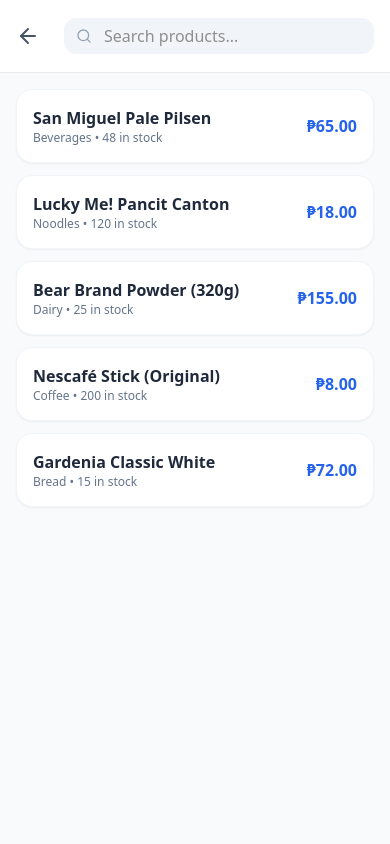
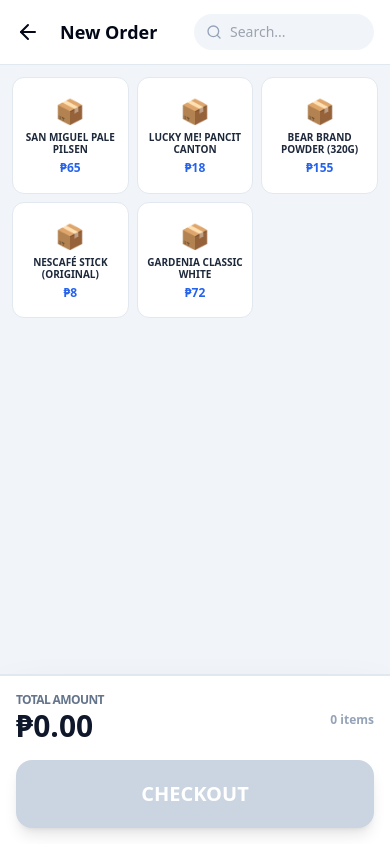
Before and after one commit to torralbaronnel-source/sg-741b921f-0688-4daf-a459-3e921582f4b4-1772127325, a Next.js app: page /pos in a window 390 px wide. Built offline with nearby package versions, Linux system fonts and the light colour scheme.

Commit message:
feat(pos): Implement mobile-first 3-col product grid and instant cart

```diff
--- a/src/pages/pos.tsx
+++ b/src/pages/pos.tsx
@@ -1,39 +1,31 @@
 import React, { useState, useMemo } from "react";
 import { SEO } from "@/components/SEO";
+import { ArrowLeft, Search, Plus, Minus, Trash2, ShoppingCart, CheckCircle2, X } from "lucide-react";
+import Link from "next/link";
 import { INITIAL_PRODUCTS } from "@/lib/mock-data";
-import { Product, CartItem } from "@/types/pos";
-import {
-  ArrowLeft,
-  Search,
-  ShoppingCart,
-  Plus,
-  Minus,
-  Trash2,
-  CheckCircle2
-} from "lucide-react";
-import Link from "next/link";
-import { Button } from "@/components/ui/button";
-import { Input } from "@/components/ui/input";
-import { cn } from "@/lib/utils";
+import { Product, CartItem, Transaction } from "@/types/pos";
 
 export default function POSPage() {
-  const [products] = useState<Product[]>(INITIAL_PRODUCTS);
   const [cart, setCart] = useState<CartItem[]>([]);
   const [searchQuery, setSearchQuery] = useState("");
-  const [showCheckout, setShowCheckout] = useState(false);
+  const [isCheckout, setIsCheckout] = useState(false);
+  const [isReceipt, setIsReceipt] = useState(false);
+  const [lastTransaction, setLastTransaction] = useState<Transaction | null>(null);
+  const [paymentMethod, setPaymentMethod] = useState<string | null>(null);
 
+  // Filter products based on search
   const filteredProducts = useMemo(() => {
-    return products.filter(p =>
-      p.name.toLowerCase().includes(searchQuery.toLowerCase()) ||
-      p.category.toLowerCase().includes(searchQuery.toLowerCase())
+    return INITIAL_PRODUCTS.filter((p) =>
+      p.name.toLowerCase().includes(searchQuery.toLowerCase())
     );
-  }, [products, searchQuery]);
+  }, [searchQuery]);
 
+  // High-speed cart operations
   const addToCart = (product: Product) => {
-    setCart(prev => {
-      const existing = prev.find(item => item.id === product.id);
+    setCart((prev) => {
+      const existing = prev.find((item) => item.id === product.id);
       if (existing) {
-        return prev.map(item =>
+        return prev.map((item) =>
           item.id === product.id ? { ...item, quantity: item.quantity + 1 } : item
         );
       }
@@ -41,158 +33,178 @@
     });
   };
 
-  const removeFromCart = (productId: string) => {
-    setCart(prev => prev.filter(item => item.id !== productId));
-  };
-
-  const updateQuantity = (productId: string, delta: number) => {
-    setCart(prev => prev.map(item => {
-      if (item.id === productId) {
-        const newQty = Math.max(1, item.quantity + delta);
-        return { ...item, quantity: newQty };
-      }
-      return item;
-    }));
+  const updateQuantity = (id: string, delta: number) => {
+    setCart((prev) =>
+      prev
+        .map((item) =>
+          item.id === id ? { ...item, quantity: Math.max(0, item.quantity + delta) } : item
+        )
+        .filter((item) => item.quantity > 0)
+    );
   };
 
   const total = useMemo(() => {
-    return cart.reduce((sum, item) => sum + (item.price * item.quantity), 0);
+    return cart.reduce((sum, item) => sum + item.price * item.quantity, 0);
   }, [cart]);
 
+  const handleCheckout = (method: string) => {
+    const transaction: Transaction = {
+      id: Math.random().toString(36).substr(2, 9),
+      items: [...cart],
+      total,
+      paymentMethod: method as any,
+      amountPaid: total,
+      change: 0,
+      timestamp: Date.now(),
+    };
+    setLastTransaction(transaction);
+    setPaymentMethod(method);
+    setIsCheckout(false);
+    setIsReceipt(true);
+    setCart([]);
+  };
+
+  if (isReceipt && lastTransaction) {
     return (
-    <div className="min-h-screen bg-slate-50 pb-24">
-      <SEO title="Point of Sale | PocketPOS PH" />
+      <div className="min-h-screen bg-white p-4 flex flex-col items-center justify-center font-mono">
+        <div className="w-full max-w-sm border-2 border-dashed border-slate-300 p-6 rounded-lg bg-slate-50">
+          <div className="text-center mb-4">
+            <h2 className="text-xl font-bold uppercase tracking-widest">POCKETPOS PH</h2>
+            <p className="text-xs text-slate-500">Official Receipt</p>
+            <p className="text-xs text-slate-500">{new Date(lastTransaction.timestamp).toLocaleString()}</p>
+          </div>
+          <div className="space-y-2 mb-4 border-y border-slate-200 py-4">
+            {lastTransaction.items.map((item) => (
+              <div key={item.id} className="flex justify-between text-sm">
+                <span>{item.name} x{item.quantity}</span>
+                <span>₱{(item.price * item.quantity).toFixed(2)}</span>
+              </div>
+            ))}
+          </div>
+          <div className="flex justify-between font-bold text-lg mb-2">
+            <span>TOTAL</span>
+            <span>₱{lastTransaction.total.toFixed(2)}</span>
+          </div>
+          <div className="text-xs text-center text-slate-500 mb-6">
+            Payment: {paymentMethod?.toUpperCase()}
+          </div>
+          <button
+            onClick={() => setIsReceipt(false)}
+            className="w-full bg-slate-900 text-white py-4 rounded-xl font-bold active:scale-95 transition-transform"
+          >
+            DONE
+          </button>
+        </div>
+      </div>
+    );
+  }
 
-      {/* Header */}
-      <header className="bg-white border-b p-4 sticky top-0 z-20">
-        <div className="flex items-center space-x-4 max-w-lg mx-auto w-full">
-          <Link href="/" className="p-2 -ml-2 text-slate-600">
+  return (
+    <div className="flex flex-col h-screen bg-slate-100 overflow-hidden font-sans">
+      <SEO title="POS | PocketPOS PH" />
+
+      {/* Header - Simple & Static */}
+      <header className="bg-white border-b border-slate-200 px-4 py-3 flex items-center justify-between sticky top-0 z-10">
+        <div className="flex items-center gap-3">
+          <Link href="/" className="p-2 -ml-2 hover:bg-slate-100 rounded-full">
             <ArrowLeft className="w-6 h-6" />
           </Link>
-          <div className="relative flex-1">
+          <h1 className="font-bold text-lg">New Order</h1>
+        </div>
+        <div className="relative flex-1 max-w-[180px] ml-4">
           <Search className="absolute left-3 top-1/2 -translate-y-1/2 w-4 h-4 text-slate-400" />
-            <Input
-              placeholder="Search products..."
-              className="pl-10 bg-slate-100 border-none rounded-xl"
+          <input
+            type="text"
+            placeholder="Search..."
+            className="w-full pl-9 pr-4 py-2 bg-slate-100 rounded-full text-sm outline-none focus:ring-2 ring-blue-500"
             value={searchQuery}
             onChange={(e) => setSearchQuery(e.target.value)}
           />
         </div>
-        </div>
       </header>
 
-      <main className="max-w-lg mx-auto p-4 space-y-4">
-        <div className="grid grid-cols-1 gap-3">
+      {/* Main Grid Area - 3 Columns for Mobile */}
+      <main className="flex-1 overflow-y-auto p-3 pb-40">
+        <div className="grid grid-cols-3 gap-2">
           {filteredProducts.map((product) => (
             <button
               key={product.id}
               onClick={() => addToCart(product)}
-              className="bg-white p-4 rounded-2xl border border-slate-100 shadow-sm flex justify-between items-center active:bg-blue-50 transition-colors text-left"
+              className="aspect-square bg-white border border-slate-200 rounded-xl p-2 flex flex-col items-center justify-center text-center active:bg-blue-50 active:border-blue-200"
             >
-              <div>
-                <p className="font-bold text-slate-800">{product.name}</p>
-                <p className="text-slate-500 text-xs">{product.category} • {product.stock} in stock</p>
-              </div>
-              <p className="font-bold text-blue-600">₱{product.price.toFixed(2)}</p>
+              <span className="text-2xl mb-1">{product.category === 'Drinks' ? '🥤' : product.category === 'Rice' ? '🍚' : '📦'}</span>
+              <span className="text-[10px] font-bold text-slate-800 line-clamp-2 leading-tight uppercase">{product.name}</span>
+              <span className="text-xs font-black text-blue-600 mt-1">₱{product.price}</span>
             </button>
           ))}
         </div>
       </main>
 
-      {/* Cart Sheet / Bottom Drawer UI */}
+      {/* Sticky Bottom Cart & Checkout */}
+      <div className="fixed bottom-0 left-0 right-0 bg-white border-t-2 border-slate-200 p-4 shadow-2xl z-20">
         {cart.length > 0 && (
-        <div className="fixed bottom-0 left-0 right-0 bg-white border-t rounded-t-[2rem] shadow-2xl z-30 max-w-lg mx-auto overflow-hidden">
-          <div className="p-4 max-h-[60vh] overflow-y-auto">
-            <div className="flex items-center justify-between mb-4">
-              <h3 className="font-bold text-lg text-slate-800 flex items-center">
-                <ShoppingCart className="w-5 h-5 mr-2 text-blue-600" />
-                Cart ({cart.length})
-              </h3>
-              <Button variant="ghost" size="sm" onClick={() => setCart([])} className="text-red-500 hover:text-red-600">
-                Clear
-              </Button>
-            </div>
-
-            <div className="space-y-4 mb-6">
+          <div className="max-h-32 overflow-y-auto mb-4 space-y-2 border-b border-slate-100 pb-2">
             {cart.map((item) => (
               <div key={item.id} className="flex items-center justify-between">
-                  <div className="flex-1">
-                    <p className="font-semibold text-sm text-slate-800 line-clamp-1">{item.name}</p>
-                    <p className="text-slate-500 text-xs">₱{item.price.toFixed(2)} / pc</p>
+                <div className="flex flex-col">
+                  <span className="text-xs font-bold uppercase">{item.name}</span>
+                  <span className="text-[10px] text-slate-500">₱{item.price} ea</span>
                 </div>
-                  <div className="flex items-center space-x-3 ml-4">
-                    <div className="flex items-center bg-slate-100 rounded-lg p-1">
-                      <button
-                        onClick={() => updateQuantity(item.id, -1)}
-                        className="p-1 hover:bg-white rounded-md transition-colors"
-                      >
-                        <Minus className="w-4 h-4 text-slate-600" />
-                      </button>
-                      <span className="w-8 text-center font-bold text-sm">{item.quantity}</span>
-                      <button
-                        onClick={() => updateQuantity(item.id, 1)}
-                        className="p-1 hover:bg-white rounded-md transition-colors"
-                      >
-                        <Plus className="w-4 h-4 text-slate-600" />
-                      </button>
-                    </div>
-                    <button onClick={() => removeFromCart(item.id)} className="p-2 text-slate-400">
-                      <Trash2 className="w-4 h-4" />
-                    </button>
+                <div className="flex items-center gap-3 bg-slate-100 rounded-lg px-2 py-1">
+                  <button onClick={() => updateQuantity(item.id, -1)} className="p-1"><Minus className="w-3 h-3" /></button>
+                  <span className="text-xs font-bold w-4 text-center">{item.quantity}</span>
+                  <button onClick={() => updateQuantity(item.id, 1)} className="p-1"><Plus className="w-3 h-3" /></button>
                 </div>
               </div>
             ))}
           </div>
-
-            <div className="pt-4 border-t space-y-4">
-              <div className="flex justify-between items-center">
-                <span className="text-slate-500">Total Amount</span>
-                <span className="text-2xl font-black text-slate-900">₱{total.toFixed(2)}</span>
-              </div>
-              <Button
-                className="w-full bg-blue-600 hover:bg-blue-700 text-white py-6 rounded-2xl text-lg font-bold shadow-lg shadow-blue-100"
-                onClick={() => setShowCheckout(true)}
-              >
-                Checkout
-              </Button>
-            </div>
-          </div>
-        </div>
         )}
 
-      {/* Basic Receipt/Success Modal */}
-      {showCheckout && (
-        <div className="fixed inset-0 bg-black/50 z-50 flex items-end sm:items-center justify-center p-4">
-          <div className="bg-white rounded-3xl w-full max-w-sm p-6 space-y-6">
-            <div className="flex flex-col items-center text-center">
-              <div className="w-16 h-16 bg-green-100 rounded-full flex items-center justify-center mb-4">
-                <CheckCircle2 className="w-10 h-10 text-green-600" />
+        <div className="flex items-center justify-between mb-4">
+          <div className="flex flex-col">
+            <span className="text-xs text-slate-500 uppercase font-bold tracking-tighter">Total Amount</span>
+            <span className="text-3xl font-black text-slate-900">₱{total.toFixed(2)}</span>
           </div>
-              <h2 className="text-2xl font-bold text-slate-900">Payment Successful</h2>
-              <p className="text-slate-500">Transaction #1043</p>
-            </div>
-
-            <div className="border-y border-dashed py-4 space-y-2">
-              <div className="flex justify-between text-sm">
-                <span className="text-slate-500">Total Paid</span>
-                <span className="font-bold text-slate-900">₱{total.toFixed(2)}</span>
-              </div>
-              <div className="flex justify-between text-sm">
-                <span className="text-slate-500">Payment Method</span>
-                <span className="font-bold text-slate-900 uppercase">Cash</span>
+          <div className="text-right">
+            <span className="text-xs text-slate-400 font-bold">{cart.length} items</span>
           </div>
         </div>
 
-            <div className="space-y-3">
-              <Button className="w-full bg-slate-900 py-6 rounded-2xl font-bold" onClick={() => {
-                setCart([]);
-                setShowCheckout(false);
-              }}>
-                Done
-              </Button>
-              <Button variant="outline" className="w-full py-6 rounded-2xl font-bold border-slate-200">
-                Print Receipt
-              </Button>
+        <button
+          disabled={cart.length === 0}
+          onClick={() => setIsCheckout(true)}
+          className="w-full bg-blue-600 disabled:bg-slate-300 text-white py-5 rounded-2xl font-black text-xl shadow-lg active:scale-[0.98] transition-all"
+        >
+          CHECKOUT
+        </button>
+      </div>
+
+      {/* Checkout Selection - Full Screen Overlay */}
+      {isCheckout && (
+        <div className="fixed inset-0 bg-slate-900/90 z-50 p-6 flex flex-col justify-end">
+          <div className="bg-white rounded-3xl p-6 w-full max-w-md mx-auto">
+            <div className="flex justify-between items-center mb-6">
+              <h2 className="text-xl font-black">SELECT PAYMENT</h2>
+              <button onClick={() => setIsCheckout(false)} className="p-2"><X className="w-6 h-6" /></button>
+            </div>
+
+            <div className="grid grid-cols-2 gap-4">
+              <button onClick={() => handleCheckout('cash')} className="aspect-square border-4 border-green-500 rounded-3xl flex flex-col items-center justify-center gap-2 active:bg-green-50">
+                <span className="text-3xl">💵</span>
+                <span className="font-bold text-green-700">CASH</span>
+              </button>
+              <button onClick={() => handleCheckout('e-wallet')} className="aspect-square border-4 border-blue-500 rounded-3xl flex flex-col items-center justify-center gap-2 active:bg-blue-50">
+                <span className="text-3xl">📱</span>
+                <span className="font-bold text-blue-700 uppercase">QR PH</span>
+              </button>
+              <button onClick={() => handleCheckout('card')} className="aspect-square border-4 border-purple-500 rounded-3xl flex flex-col items-center justify-center gap-2 active:bg-purple-50">
+                <span className="text-3xl">💳</span>
+                <span className="font-bold text-purple-700">CARD</span>
+              </button>
+              <button onClick={() => handleCheckout('maya')} className="aspect-square border-4 border-slate-900 rounded-3xl flex flex-col items-center justify-center gap-2 active:bg-slate-50">
+                <span className="text-3xl">🖥️</span>
+                <span className="font-bold text-slate-900">MAYA</span>
+              </button>
             </div>
           </div>
         </div>
```
Lines whose indentation alone changed are shown as unchanged.
